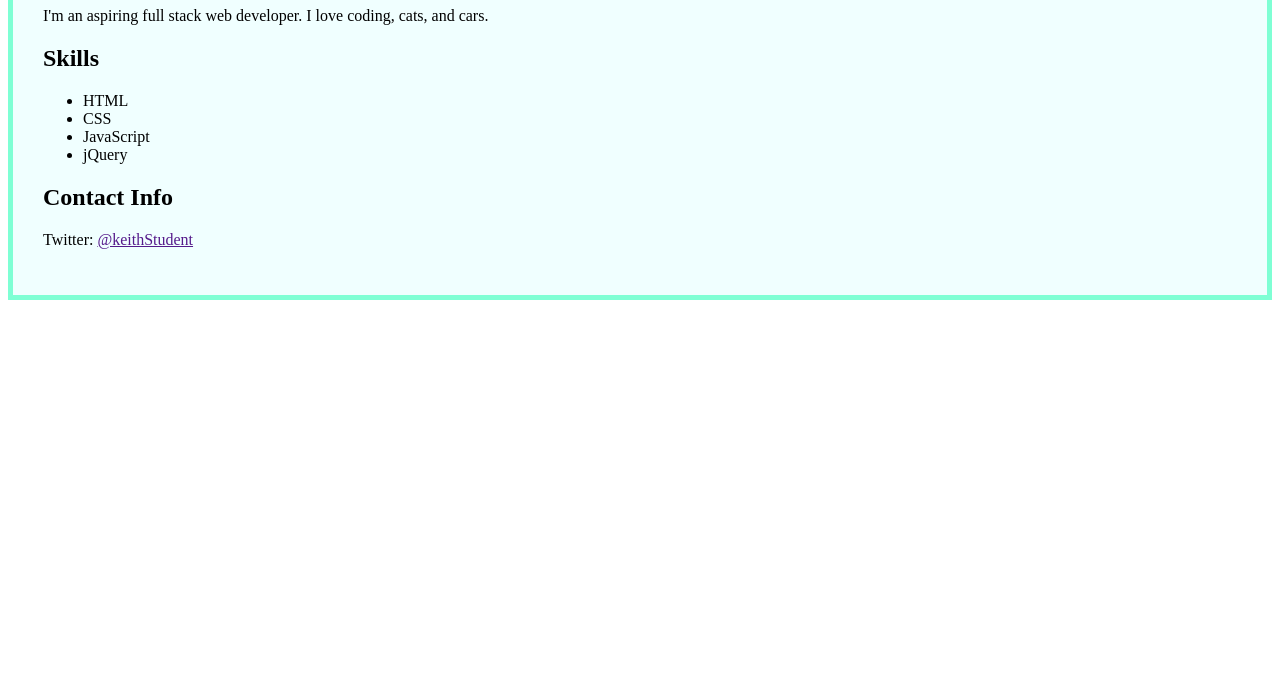
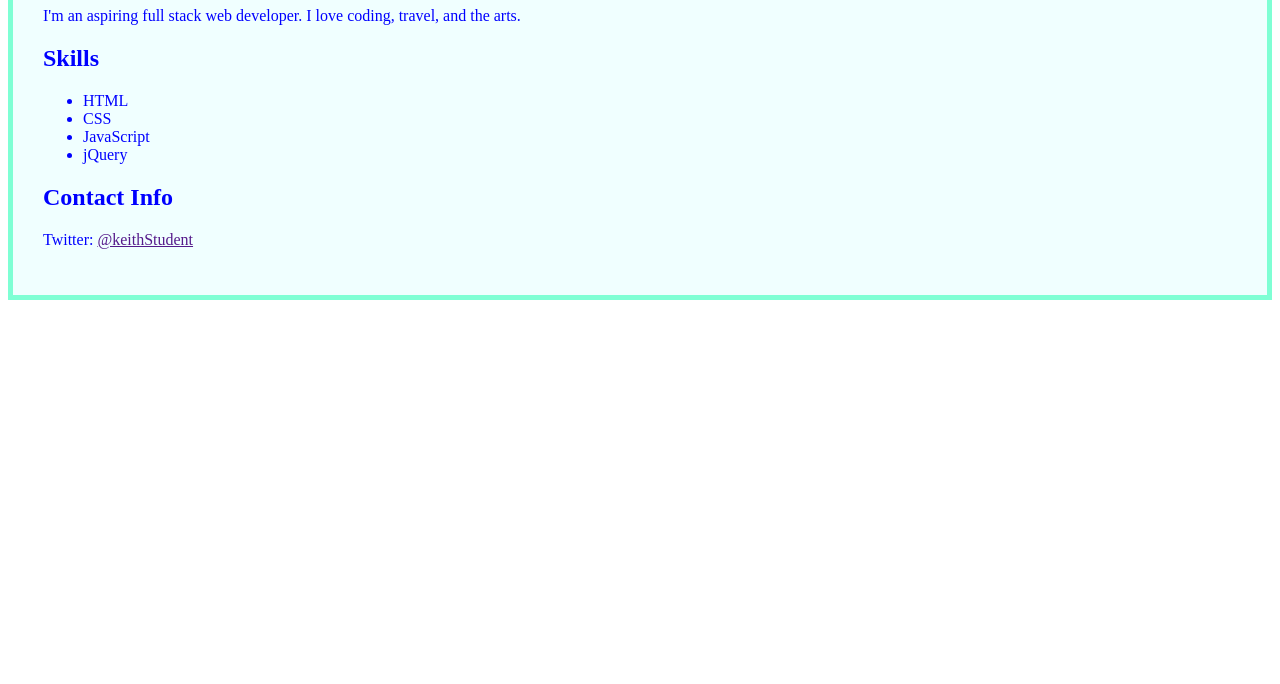
Before and after one commit to klee1703/fwdAM, a plain HTML site: page index.html in a window 1280 px wide. Shown: the part 116-800 px from the top of the page. Drawn offline with Linux system fonts and the light colour scheme.

Commit message:
Initial commit

```diff
--- a/index.html
+++ b/index.html
@@ -9,7 +9,7 @@
     <div>
       <h1>Keith Student</h1>
       <p>
-        I'm an aspiring full stack web developer.  I love coding, cats, and cars.
+        I'm an aspiring full stack web developer.  I love coding, travel, and the arts.
       </p>
       <h2>Skills</h2>
       <ul>
--- a/main.css
+++ b/main.css
@@ -1,5 +1,6 @@
 div {
-  background-color: azure;
-   border: 5px solid aquamarine;
-  padding: 30px;
+	color: blue;
+    background-color: azure;
+    border: 5px solid aquamarine;
+    padding: 30px;
 }
```
